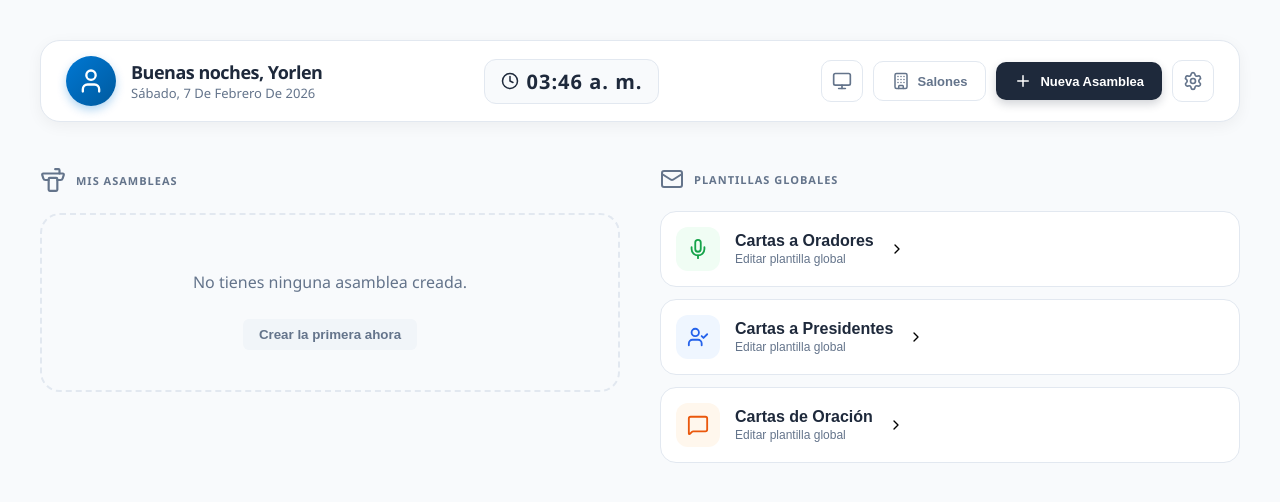
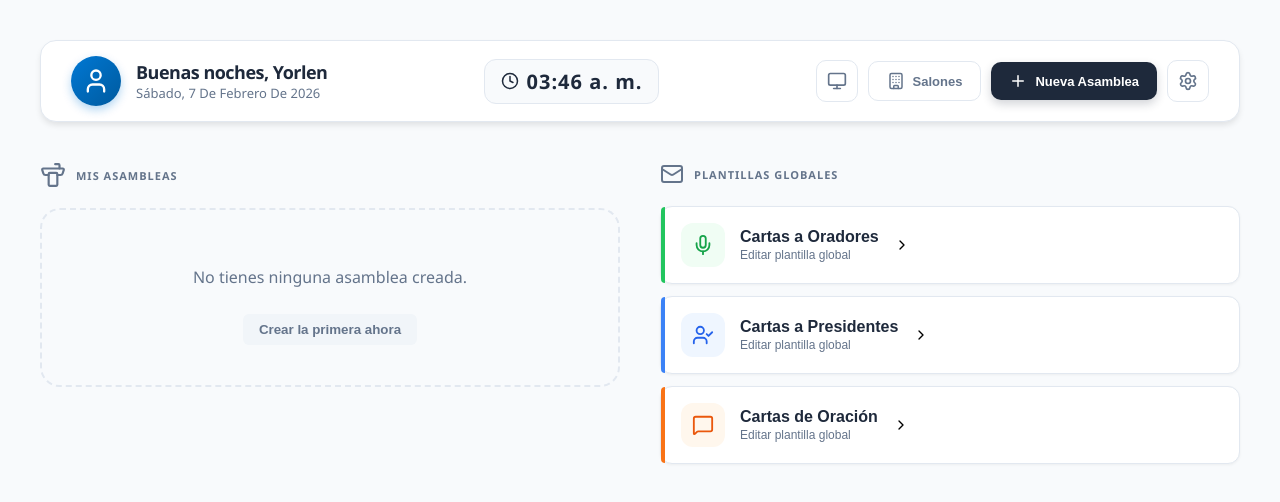
Before and after one commit to yorlenbatistareyes-prog/asistente-asamblea-tauri, a SvelteKit app: page / in a window 1280 px wide. Shown: the top 502 px of the page. Built offline with nearby package versions, Linux system fonts and the light colour scheme.

Commit message:
Mejoras visuales de la página de inicio

```diff
--- a/src/routes/+page.svelte
+++ b/src/routes/+page.svelte
@@ -442,12 +442,17 @@
 
   /* HEADER */
   .top-bar-welcome {
-      display: flex; justify-content: space-between; align-items: center; margin-bottom: 45px;
-      background: var(--bg-card);
-      padding: 15px 25px; border-radius: 20px;
-      box-shadow: 0 4px 15px var(--shadow-color);
-      border: 1px solid var(--border-color);
-  }
+    display: flex;
+    justify-content: space-between;
+    align-items: center;
+    margin-bottom: 40px;
+    background: var(--bg-card);
+    padding: 15px 30px;
+    border-radius: 16px;
+    box-shadow: 0 4px 6px -1px rgba(0, 0, 0, 0.1);
+    border: 1px solid var(--border-color);
+}
+
   .welcome-left { display: flex; align-items: center; gap: 15px; }
   .avatar-circle { width: 50px; height: 50px; background: linear-gradient(135deg, var(--primary), #005a9e); border-radius: 50%; display: flex; align-items: center; justify-content: center; color: white; box-shadow: 0 4px 10px rgba(0, 120, 212, 0.3); }
   .user-info { display: flex; flex-direction: column; }
@@ -580,8 +585,44 @@
   .empty-state button { margin-top: 10px; padding: 8px 16px; background: var(--bg-secondary); border: none; border-radius: 6px; cursor: pointer; font-weight: 600; color: var(--text-secondary); }
 
   .grid-cartas { display: flex; flex-direction: column; gap: 12px; }
-  .card-action { background: var(--bg-card); border: 1px solid var(--border-color); padding: 15px; border-radius: 16px; display: flex; align-items: center; gap: 15px; cursor: pointer; transition: all 0.2s; width: 100%; text-align: left; }
-  .card-action:hover { border-color: var(--primary); transform: scale(1.01); box-shadow: 0 10px 15px -3px var(--shadow-color); }
+  .card-action {
+    background: var(--bg-card);
+    border: 1px solid var(--border-color);
+    padding: 16px 20px;
+    border-radius: 12px;
+    display: flex;
+    align-items: center;
+    gap: 15px;
+    cursor: pointer;
+    transition: all 0.2s ease-in-out;
+    width: 100%;
+    text-align: left;
+    position: relative;
+    box-shadow: 0 1px 3px var(--shadow-color);
+}
+
+.card-action::before {
+    content: '';
+    position: absolute;
+    left: 0;
+    top: 0;
+    bottom: 0;
+    width: 4px;
+    border-radius: 12px 0 0 12px;
+    background: transparent;
+}
+
+/* Colores por sección */
+.card-action:has(.oradores)::before { background: #22c55e; }
+.card-action:has(.presidentes)::before { background: #3b82f6; }
+.card-action:has(.oraciones)::before { background: #f97316; }
+
+  .card-action:hover {
+    transform: translateY(-2px);
+    box-shadow: 0 10px 15px -3px rgba(0, 0, 0, 0.1);
+    border-color: var(--primary);
+}
+
   .card-icon { width: 44px; height: 44px; border-radius: 12px; display: flex; align-items: center; justify-content: center; }
   .oradores { background: #f0fdf4; color: #16a34a; } .presidentes { background: #eff6ff; color: #2563eb; } .oraciones { background: #fff7ed; color: #ea580c; }
   .card-text h3 { margin: 0; font-size: 16px; color: var(--text-main); } .card-text p { margin: 2px 0 0; font-size: 12px; color: var(--text-secondary); }
```
